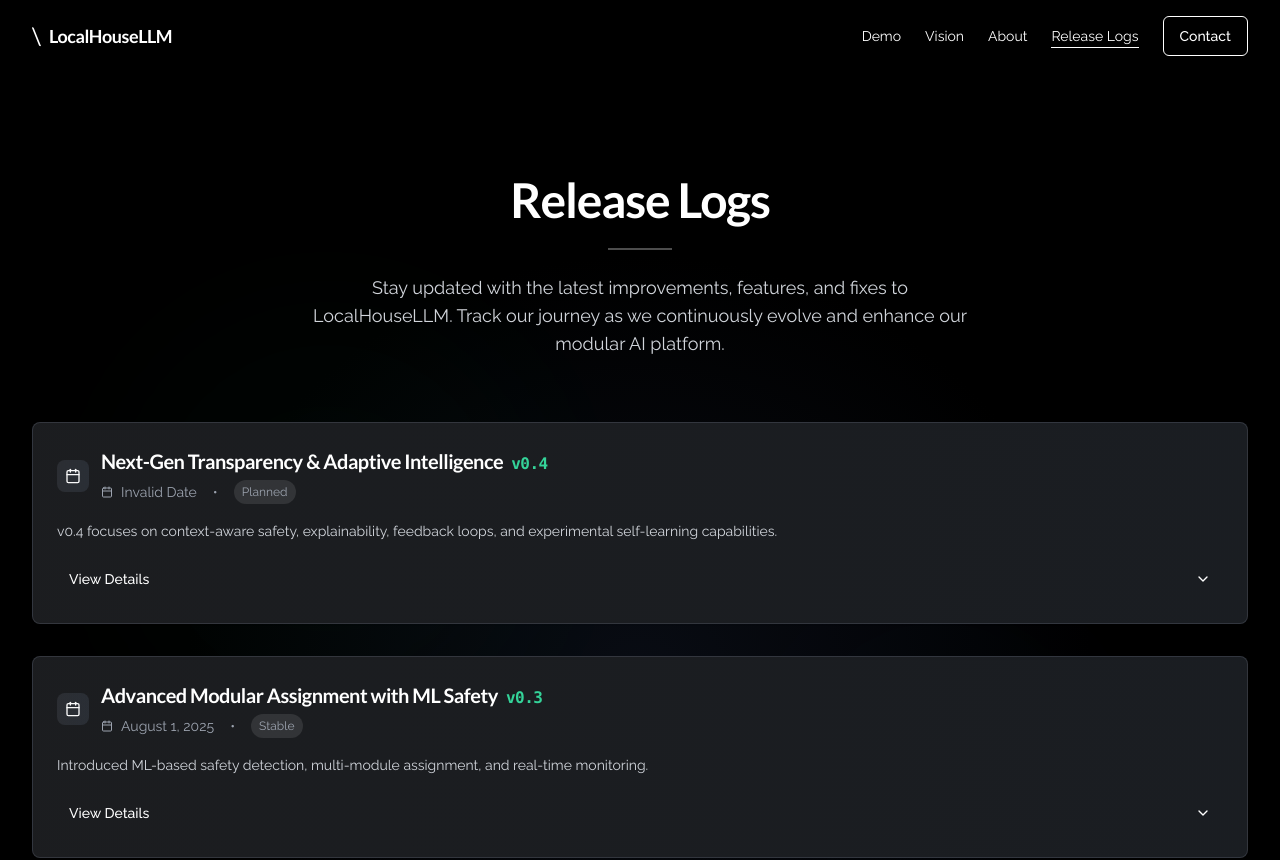
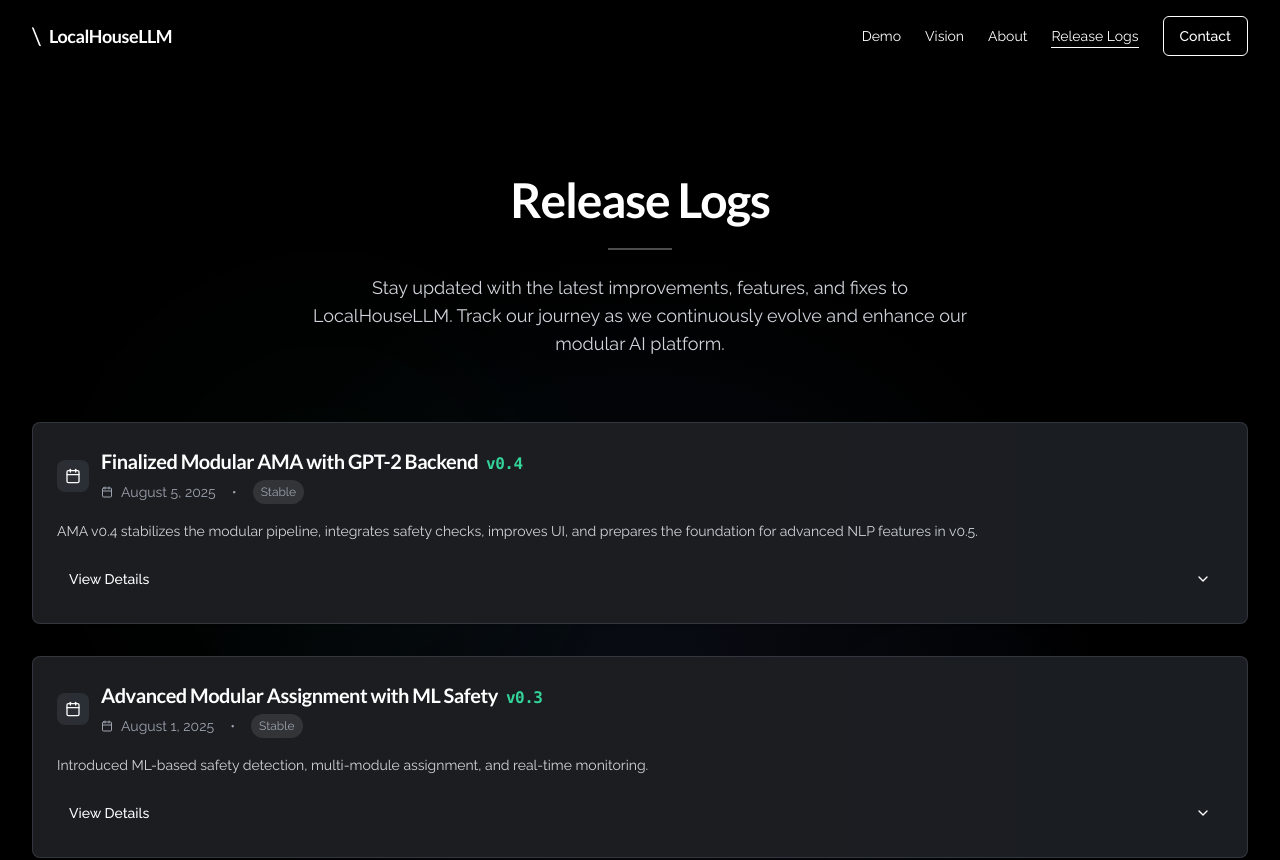
Before and after one commit to Vansh-synthetica/LocalHouseLLM, a React (Vite) app: page /release-logs in a window 1280 px wide. Shown: the top 860 px of the page. Built offline with nearby package versions, Linux system fonts and the light colour scheme.

Commit message:
Update ReleaseLogs.tsx

```diff
--- a/src/pages/ReleaseLogs.tsx
+++ b/src/pages/ReleaseLogs.tsx
@@ -12,27 +12,36 @@ import Layout from '@/components/Layout';
 const RELEASE_LOGS = [
   {
     version: "v0.4",
-    date: "upcoming",
-    type: "planned",
-    title: "Next-Gen Transparency & Adaptive Intelligence",
-    summary: "v0.4 focuses on context-aware safety, explainability, feedback loops, and experimental self-learning capabilities.",
+    date: "2025-08-05",
+    type: "stable",
+    title: "Finalized Modular AMA with GPT-2 Backend",
+    summary: "AMA v0.4 stabilizes the modular pipeline, integrates safety checks, improves UI, and prepares the foundation for advanced NLP features in v0.5.",
     features: [
-      "Two-layer safety filtering (ML + rule-based) with reduced false positives",
-      "Confidence thresholds to issue warnings for borderline unsafe inputs",
-      "Explainability layer that logs reasoning and displays decisions to users",
-      "Improved logs with decision reasons, triggered keywords, and model vs. rule outcomes",
-      "Admin feedback button to flag incorrect decisions and store data for model improvement",
-      "Weighted multi-module detection with fallback to general modules for low-confidence queries",
-      "Enhanced UI and dashboard with filters, search, and color-coded statuses"
+      "Completed modular pipeline with logging, safety, and module routing",
+      "Finalized ai_responder with clean generation and fallback handling",
+      "Streamlit UI with chat layout and warning banner for experimental status",
+      "Integrated HuggingFace Roberta safety classifier with confidence scoring",
+      "Improved performance with cached model loading",
+      "Structured logging with tags for debugging and monitoring"
     ],
     experimental: [
-      "Lightweight fine-tuned model hosted locally to reduce reliance on external APIs",
-      "Adaptive learning mode using admin overrides to improve over time",
-      "Performance optimizations with rotating logs and memory control"
+      "Initial GPT-2 text generation (basic conversation, no context awareness)",
+      "Basic repetition cleaning in AI outputs",
+      "Safety-aware fallback responses on errors or unsafe content"
     ],
-    fixes: [],
+    fixes: [
+      "Resolved session_state modification error in Streamlit",
+      "Fixed KeyError caused by logging overwriting reserved keys",
+      "Handled missing model_name gracefully in pipeline",
+      "Removed deprecated st.experimental_rerun usage"
+    ],
     breaking: [],
-    known_issues: []
+    known_issues: [
+      "Responses may repeat or appear inconsistent due to GPT-2 limitations",
+      "No conversational memory; each response is stateless",
+      "Multi-turn dialogue and advanced NLP context not yet implemented",
+      "Model loading may be slow on first run"
+    ]
   },
   {
     version: "v0.3",
```
